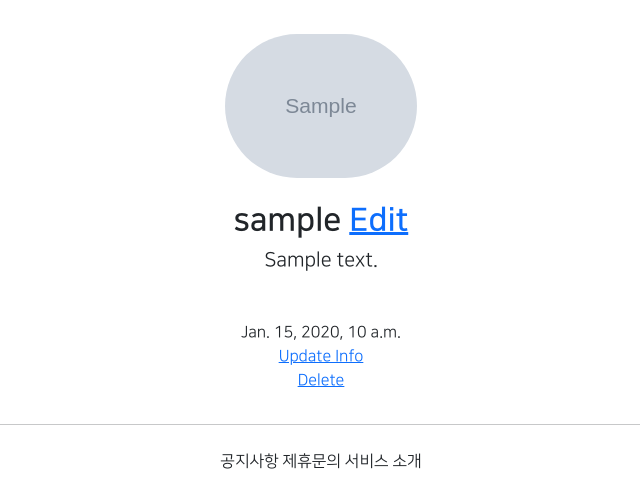
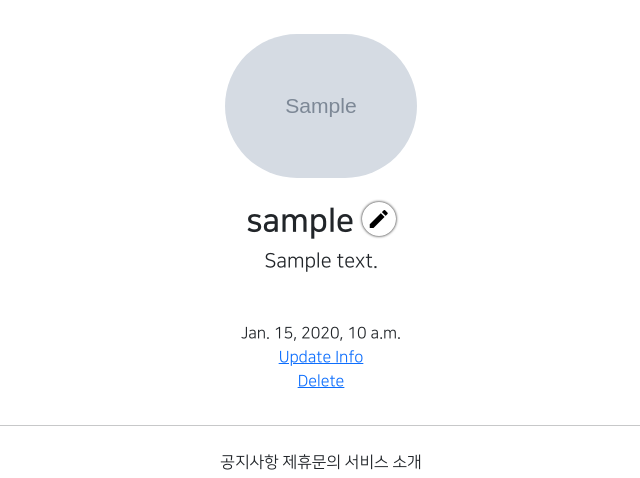
Before and after one commit to innamtt/gis_practice, a Django app: page /accounts/detail/1 in a window 1280 px wide. Shown: the part 239-717 px from the top of the page, without its empty margins (319-959 px from the left). Run offline with Django 3.2, Linux system fonts and the light colour scheme; a user stored in the database is signed in; tables that the repository leaves empty hold one stand-in row (values such as "Sample post"); grey boxes marked "Sample" are stand-in pictures; parts of the project's set-up code (start-up, migrations or seed data) failed here and were passed over; some libraries are stand-ins or nearby versions.

Commit message:
2021-07-29 3rd Commit

```diff
--- a/accountapp/templates/accountapp/detail.html
+++ b/accountapp/templates/accountapp/detail.html
@@ -9,8 +9,9 @@
                 <h2 class="NNS_B">
                     {% if target_user == user %}
                         {{ target_user.profile.nickname }}
-                            <a href="{% url 'profileapp:update' pk=target_user.profile.pk %}">
-                                Edit
+                            <a href="{% url 'profileapp:update' pk=target_user.profile.pk %}"
+                                class="material-icons round_button">
+                                edit
                             </a>
                     {% endif %}
                 </h2>
--- a/static/base.css
+++ b/static/base.css
@@ -22,12 +22,24 @@
 }
 
 .profile_image{
+    width:12rem;
     heihgt:12rem;
-    width:12rem;
-    border-radius: 30rem;
+    border-radius: 20rem;
     object-fit: cover;
 }
 
 .NNS_B{
     font-family: "NanumSquareB", cursive;
 }
+
+.round_button{
+    color: black;
+    text-decoration: none;
+    box-shadow: 0 0 3px black;
+    border-radius: 20rem;
+    padding: .3rem;
+}
+
+.round_button:hover{
+    color: dimgrey;
+}
--- a/templates/head.html
+++ b/templates/head.html
@@ -14,6 +14,10 @@
 
     {#  STATIC FILES LINK  #}
     <link rel="stylesheet" type="text/css" href="{% static 'base.css' %}">
+
+    {#  MATERIAL ICONS LINK  #}
+    <link href="https://fonts.googleapis.com/css2?family=Material+Icons"
+      rel="stylesheet">
 
     {# NANUM_SQUARE FONTS STYLE #}
     <style>
```
